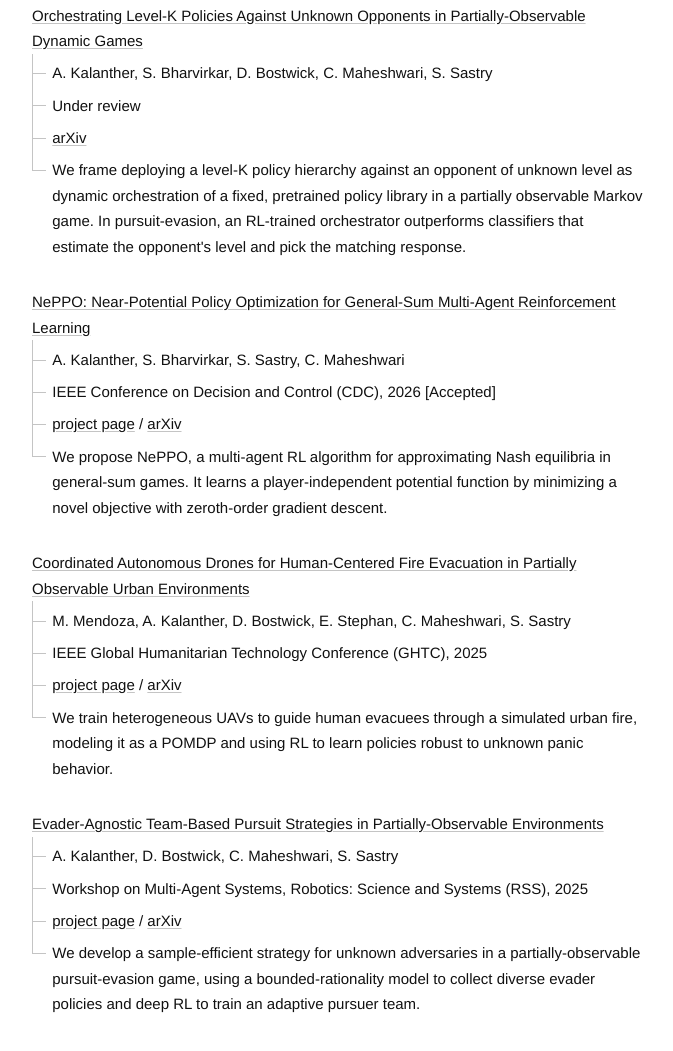
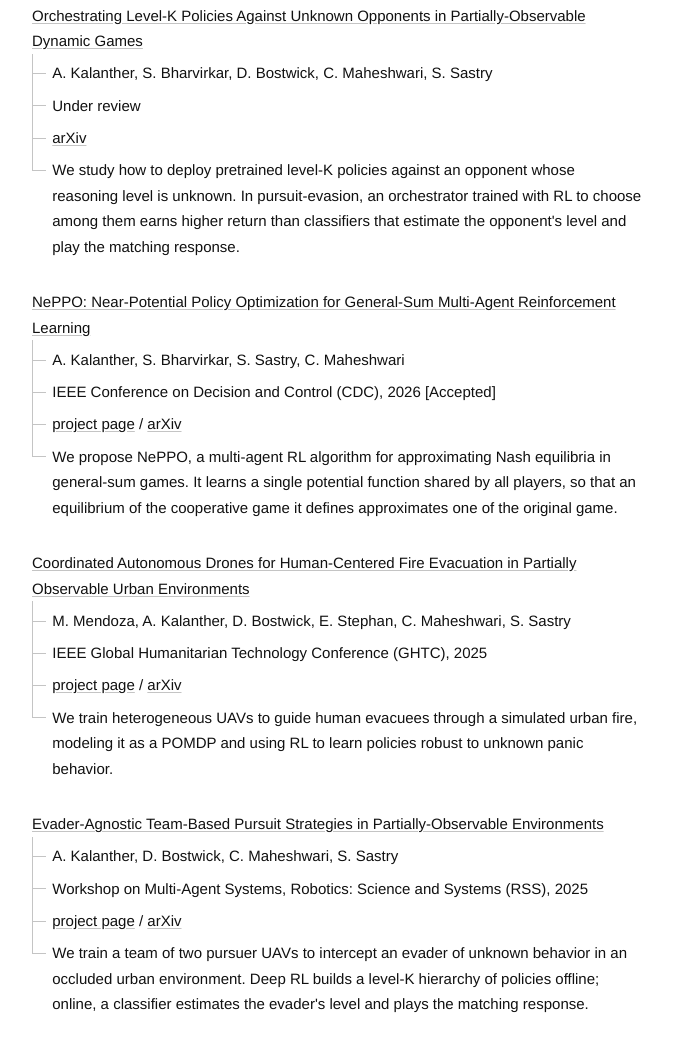
Before and after one commit to adkala/adkala.github.io, an Astro site: page / in a window 1280 px wide. Shown: the part 537-1588 px from the top of the page, without its empty margins (302-975 px from the left). Built offline with nearby package versions, Linux system fonts and the light colour scheme; Astro itself is replaced by a stand-in of ours.

Commit message:
Tighten research paper descriptions (#4)

```diff
--- a/src/content/site.md
+++ b/src/content/site.md
@@ -20,10 +20,10 @@ research:
       - label: arXiv
         href: "https://arxiv.org/abs/2610.04937"
     description: >-
-      We frame deploying a level-K policy hierarchy against an opponent of unknown level as
-      dynamic orchestration of a fixed, pretrained policy library in a partially observable
-      Markov game. In pursuit-evasion, an RL-trained orchestrator outperforms classifiers
-      that estimate the opponent's level and pick the matching response.
+      We study how to deploy pretrained level-K policies against an opponent whose reasoning
+      level is unknown. In pursuit-evasion, an orchestrator trained with RL to choose among
+      them earns higher return than classifiers that estimate the opponent's level and play
+      the matching response.
   - title: "NePPO: Near-Potential Policy Optimization for General-Sum Multi-Agent Reinforcement Learning"
     url: "https://arxiv.org/abs/2603.06977"
     authors: ["A. Kalanther", "S. Bharvirkar", "S. Sastry", "C. Maheshwari"]
@@ -37,8 +37,9 @@ research:
         href: "https://arxiv.org/abs/2603.06977"
     description: >-
       We propose NePPO, a multi-agent RL algorithm for approximating Nash equilibria in
-      general-sum games. It learns a player-independent potential function by minimizing a
-      novel objective with zeroth-order gradient descent.
+      general-sum games. It learns a single potential function shared by all players, so
+      that an equilibrium of the cooperative game it defines approximates one of the
+      original game.
   - title: "Coordinated Autonomous Drones for Human-Centered Fire Evacuation in Partially Observable Urban Environments"
     url: "https://arxiv.org/abs/2510.23899"
     authors: ["M. Mendoza", "A. Kalanther", "D. Bostwick", "E. Stephan", "C. Maheshwari", "S. Sastry"]
@@ -63,9 +64,9 @@ research:
       - label: arXiv
         href: "https://arxiv.org/abs/2511.05812"
     description: >-
-      We develop a sample-efficient strategy for unknown adversaries in a partially-observable
-      pursuit-evasion game, using a bounded-rationality model to collect diverse evader
-      policies and deep RL to train an adaptive pursuer team.
+      We train a team of two pursuer UAVs to intercept an evader of unknown behavior in an
+      occluded urban environment. Deep RL builds a level-K hierarchy of policies offline;
+      online, a classifier estimates the evader's level and plays the matching response.
 ---
 
 I'm a first-year [EECS](https://www.eecs.berkeley.edu/) PhD student at [UC Berkeley](https://www.berkeley.edu/), advised by Professor [Shankar Sastry](https://www.eecs.berkeley.edu/Faculty/Homepages/sastry.html) in [Berkeley Artificial Intelligence Research](https://bair.berkeley.edu/) (BAIR). I study reinforcement learning, robot learning, and multi-agent learning, broadly aiming to build machines that reason, with a focus on robotics. I also work on autonomous manufacturing at [Tensr](https://tensr.com), edit the [BAIR blog](https://bair.berkeley.edu/blog/), and manage the [BAIR website](https://bair.berkeley.edu/).
```
